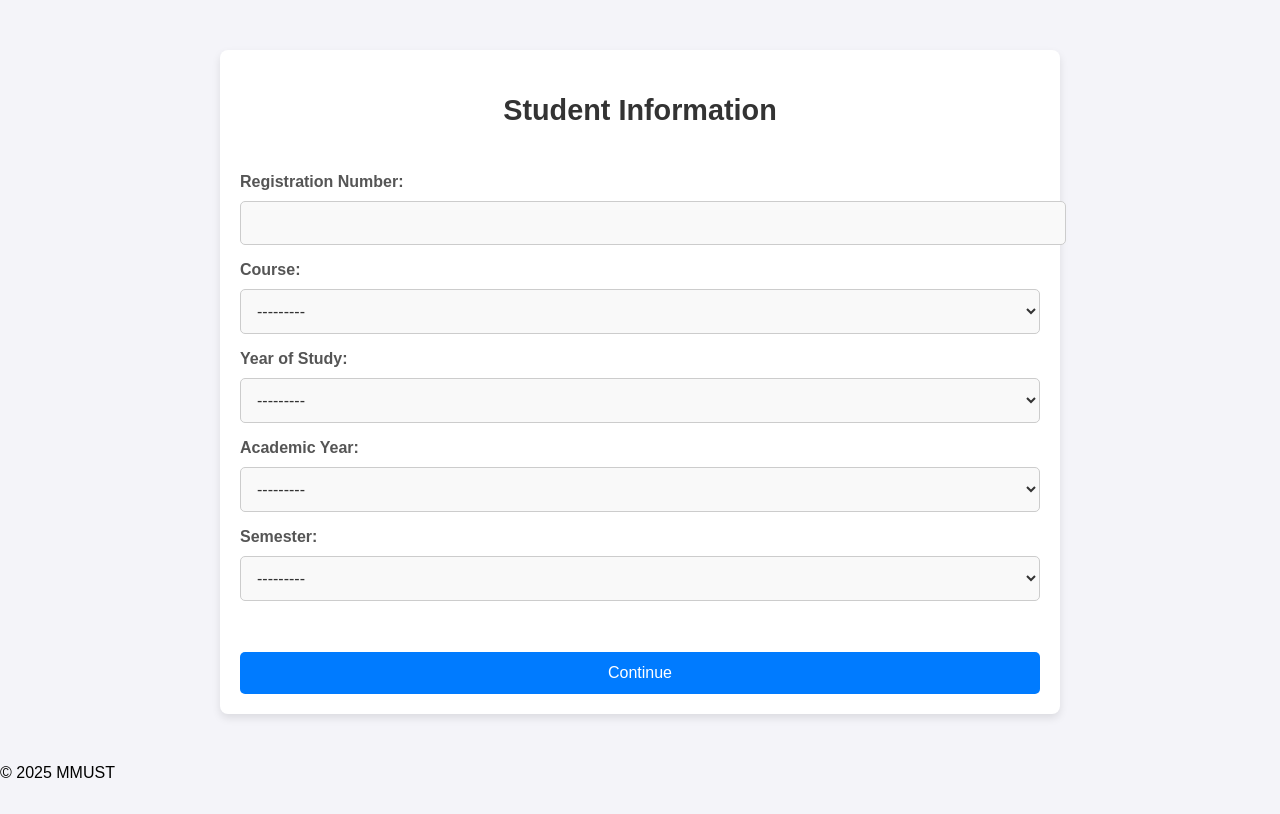
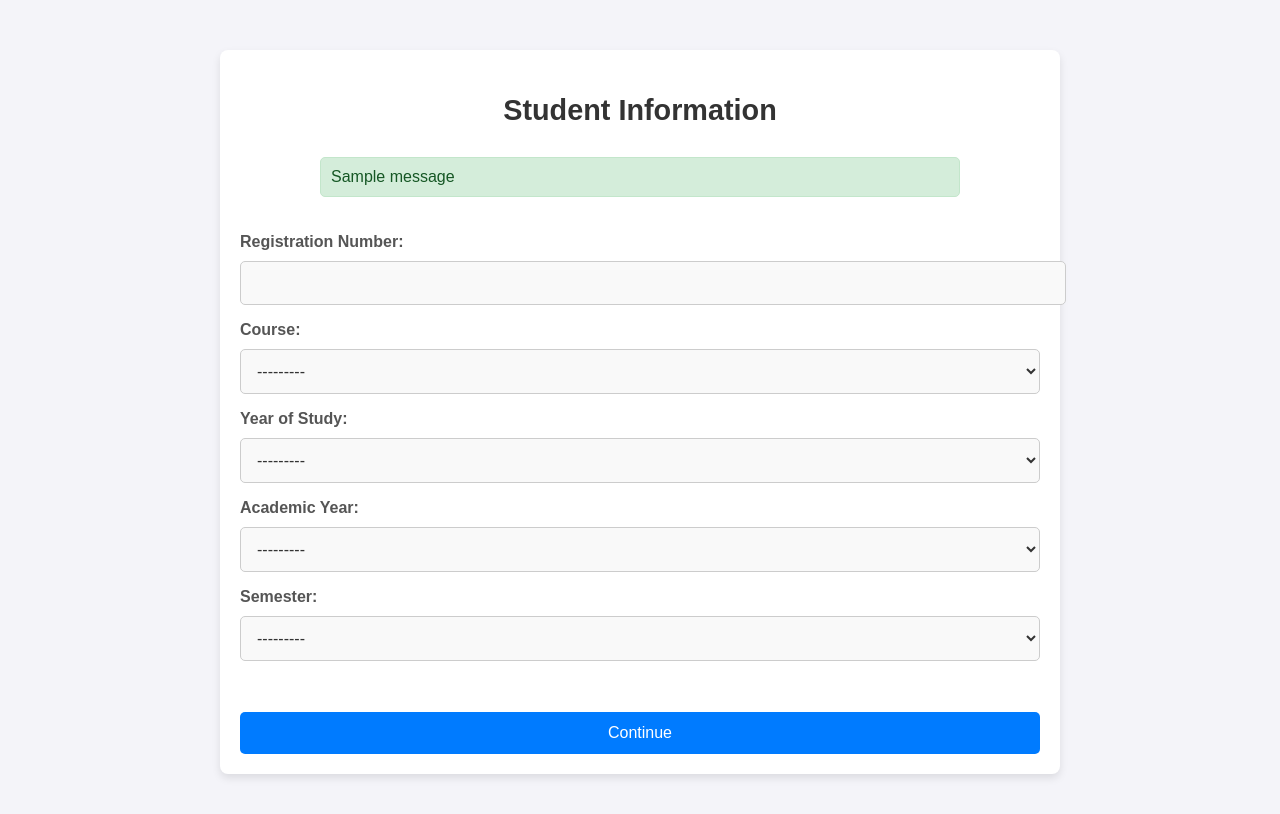
Before and after one commit to Bornface-Sonye/backendtracker, a Django app: page /tracker/student/ in a window 1280 px wide. Shown: the part 58-872 px from the top of the page. Before the commit the page ends 836 px from the top, so only its background shows below. Run offline with Django 4.2, Linux system fonts and the light colour scheme; data comes from the database, SQL or seed files in the repository; tables that the repository leaves empty hold one stand-in row (values such as "Sample post"); one stand-in notice (Sample message) is shown.

Commit message:
Now redirecting to student after posting complaints

```diff
--- a/tracker/templates/student_reg_no.html
+++ b/tracker/templates/student_reg_no.html
@@ -3,6 +3,25 @@
 {% block content %}
     <div class="container">
         <h2>Student Information</h2>
+        <!-- Message display block -->
+{% if messages %}
+<div style="width: 80%; margin: 0 auto 20px;">
+    {% for message in messages %}
+        <div style="
+            padding: 10px;
+            border-radius: 5px;
+            margin-bottom: 10px;
+            color: {% if message.tags == 'error' %}#721c24{% else %}#155724{% endif %};
+            background-color: {% if message.tags == 'error' %}#f8d7da{% else %}#d4edda{% endif %};
+            border: 1px solid {% if message.tags == 'error' %}#f5c6cb{% else %}#c3e6cb{% endif %};
+            font-family: Arial, sans-serif;
+        ">
+            {{ message }}
+        </div>
+    {% endfor %}
+</div>
+{% endif %}
+
         <form method="post" class="form-container">
             {% csrf_token %}
             <div class="form-group">
--- a/tracker/views.py
+++ b/tracker/views.py
@@ -132,7 +132,7 @@
             )
 
             messages.success(request, 'Your complaint has been successfully submitted.')
-            return render(request, 'post_complaint.html', {'form': form})
+            return redirect('student')
 
         return render(request, 'post_complaint.html', {'form': form})
 
```
